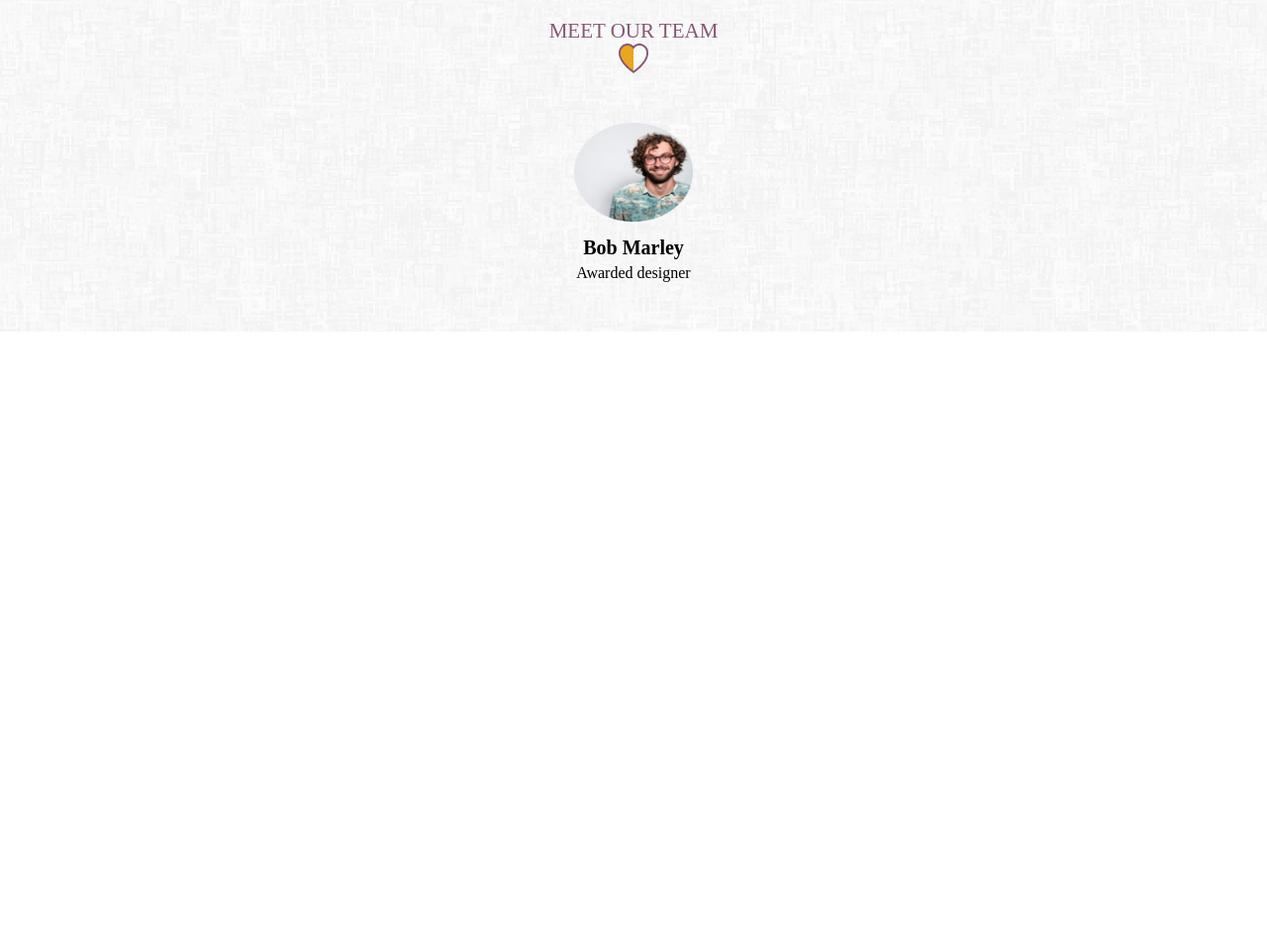
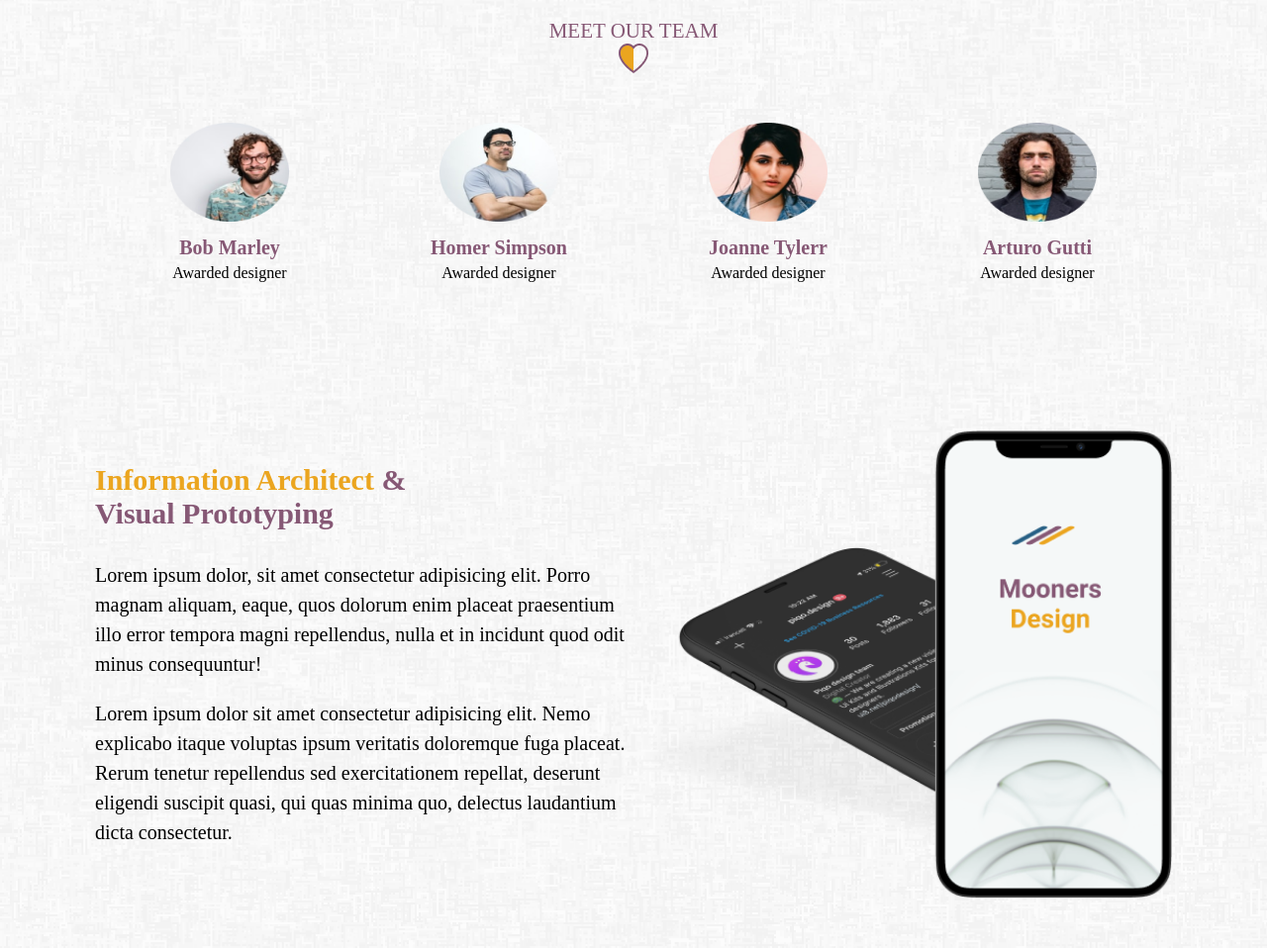
Before and after one commit to VladiVK/mooners-design, a plain HTML site: page index.html in a window 1280 px wide. Shown: the part 2060-3018 px from the top of the page at 99% size. Before the commit the page ends 2395 px from the top, so only its background shows below. Drawn offline with Linux system fonts and the light colour scheme.

Commit message:
completed Team & Main Skill sections

```diff
--- a/index.html
+++ b/index.html
@@ -147,9 +147,60 @@
             <p class="team__person-award">Awarded designer</p>
         </article>
         <!-- end of single person -->
+        <!-- single person -->
+        <article class="team__person">
+            <div class="team__person-photo">
+                <img src="./images/person-2.png" alt="person">
+            </div>
+            <h4 class="team__person-title">homer simpson</h4>
+            <p class="team__person-award">Awarded designer</p>
+        </article>
+        <!-- end of single person -->
+        <!-- single person -->
+        <article class="team__person">
+            <div class="team__person-photo">
+                <img src="./images/person-3.png" alt="person">
+            </div>
+            <h4 class="team__person-title">joanne tylerr</h4>
+            <p class="team__person-award">Awarded designer</p>
+        </article>
+        <!-- end of single person -->
+        <!-- single person -->
+        <article class="team__person">
+            <div class="team__person-photo">
+                <img src="./images/person-4.png" alt="person">
+            </div>
+            <h4 class="team__person-title">arturo gutti</h4>
+            <p class="team__person-award">Awarded designer</p>
+        </article>
+        <!-- end of single person -->
     </div>
 </section>
 <!-- *** End of Team section *** -->
+<!-- *** section Main Skill*** -->
+<section class="main-skill section">
+    <div class="container">
+        <article class="main-skill__info">
+            <h3 class="main-skill__title">
+                <span class="main-skill__orange">information architect</span>
+                <span class="main-skill__dark">&</span>
+                <br>
+                <span class="main-skill__dark">visual prototyping</span>
+            </h3>
+            <p class="main-skill__text">
+                Lorem ipsum dolor, sit amet consectetur adipisicing elit. Porro magnam aliquam, eaque, quos dolorum enim placeat praesentium illo error tempora magni repellendus, nulla et in incidunt quod odit minus consequuntur!
+            </p>
+            <p class="main-skill__text">
+                Lorem ipsum dolor sit amet consectetur adipisicing elit. Nemo explicabo itaque voluptas ipsum veritatis doloremque fuga placeat. Rerum tenetur repellendus sed exercitationem repellat, deserunt eligendi suscipit quasi, qui quas minima quo, delectus laudantium dicta consectetur.
+            </p>
+
+        </article>
+
+                <img class="main-skill__img" src="./images/main-skill.png" alt="super skill" >
+
+    </div>
+</section>
+<!-- *** End of Main Skill section *** -->
 </body>
 
 </html>
--- /dev/null
+++ b/sass/_main-skill.scss
@@ -0,0 +1,29 @@
+.main-skill {
+
+    &__title {
+        text-transform: capitalize;
+        margin-bottom: 3rem;
+    }
+
+    &__orange {
+        color: $clr-primary-orange;
+    }
+    &__dark {
+        color: $clr-primary-dark;
+    }
+    &__text {
+        line-height: 1.5;
+        margin-bottom: 2rem;
+        font-size: 2rem;
+    }
+
+    @include breakpoint-up(medium) {
+        .container {
+            display: grid;
+            grid-template-columns: repeat(2, 1fr);
+            column-gap: 1rem;
+            align-items: center;
+            justify-items: center;
+        }
+    }
+}
--- a/sass/_team.scss
+++ b/sass/_team.scss
@@ -30,6 +30,7 @@
 
     &__person {
 
+        margin-bottom: 5rem;
 
         &-photo {
             height: 10rem;
@@ -45,10 +46,21 @@
         &-title {
             text-align: center;
             text-transform: capitalize;
+            color: $clr-primary-dark;
             margin-bottom: 0.5rem;
         }
         &-award {
             text-align: center;
         }
     }
+
+    .container {
+        @include breakpoint-up(small) {
+            display: grid;
+            grid-template-columns: repeat(2, minmax(20rem, 1fr));
+        }
+        @include breakpoint-up(medium) {
+            grid-template-columns: repeat(4, minmax(20rem, 1fr));
+        }
+    }
 }
--- a/sass/main.scss
+++ b/sass/main.scss
@@ -10,3 +10,4 @@
 @import "about";
 @import "works";
 @import "team";
+@import "main-skill";
```
Also changed, not shown: css/main.css, images/main-skill.png (added), images/person-2.png (added), images/person-3.png (added), images/person-4.png (added), readme.md.
